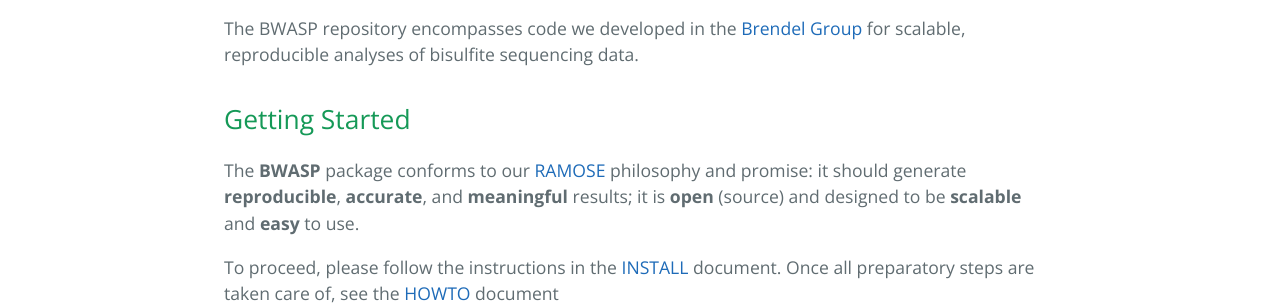
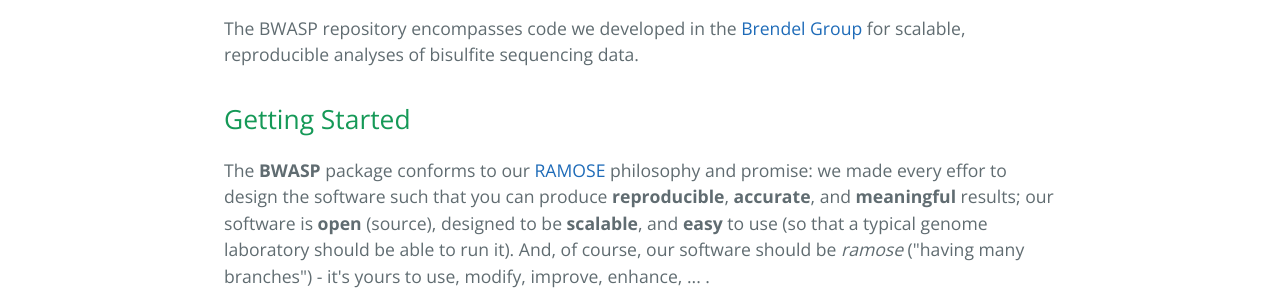
Before and after one commit to BrendelGroup/BWASP, a plain HTML site: page index.html in a window 1280 px wide. Shown: the part 514-818 px from the top of the page. Drawn offline with nearby package versions, Linux system fonts and the light colour scheme.

Commit message:
updated web page

```diff
--- a/index.html
+++ b/index.html
@@ -30,9 +30,13 @@
 <a id="getting-started" class="anchor" href="#getting-started" aria-hidden="true"><span aria-hidden="true" class="octicon octicon-link"></span></a>Getting Started</h2>
 
 <p>The <strong>BWASP</strong> package conforms to our <a href="https://brendelgroup.github.io/">RAMOSE</a>
-philosophy and promise: it should generate <strong>reproducible</strong>, <strong>accurate</strong>, and
-<strong>meaningful</strong> results; it is <strong>open</strong> (source) and designed to be <strong>scalable</strong>
-and <strong>easy</strong> to use.</p>
+philosophy and promise: we made every effor to design the software such that
+you can produce <strong>reproducible</strong>, <strong>accurate</strong>, and <strong>meaningful</strong> results; our
+software is <strong>open</strong> (source), designed to be <strong>scalable</strong>, and <strong>easy</strong> to use
+(so that a typical genome laboratory should be able to run it).  And, of course,
+our software should be <em>ramose</em> ("having many branches") - it's yours to use,
+modify, improve, enhance, ... .</p>
+
 
 <p>To proceed, please follow the instructions in the <a href="./INSTALL.md">INSTALL</a>
 document.  Once all preparatory steps are taken care of, see the
```
